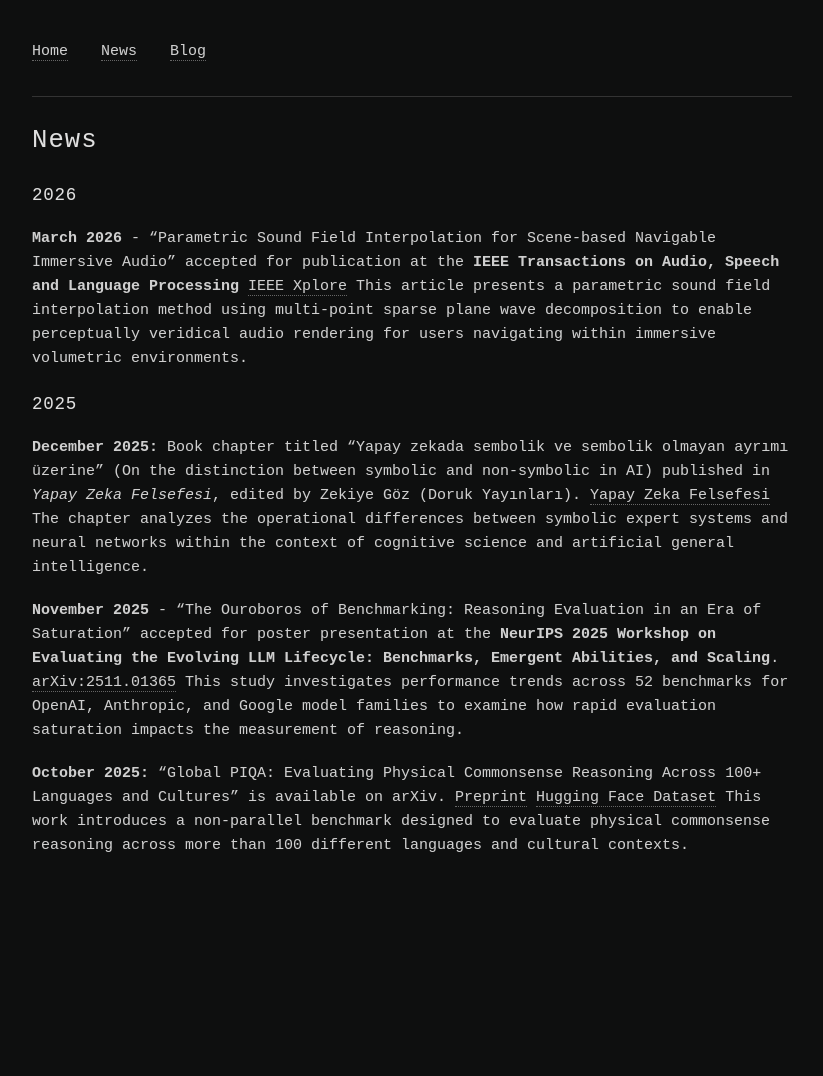
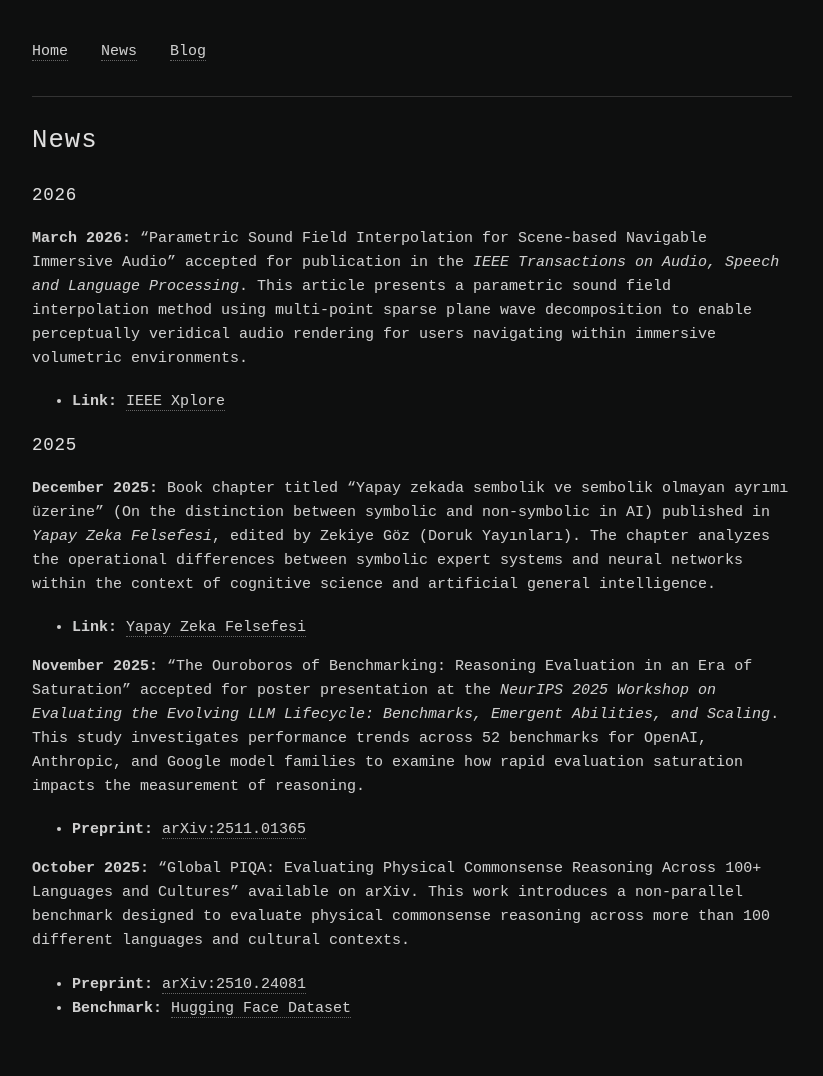
Before and after one commit to ieddeveci/ieddeveci.github.io, a Jekyll site: the page built from news.md, in a window 1280 px wide. Shown: the whole page, without its empty margins (228-1051 px from the left). Built offline with Jekyll 4.4.1, drawn with Linux system fonts in a browser that asks for light colours; before the commit the page ends 917 px from its top, so only the background shows below that.

Commit message:
Enhance news.md formatting

```diff
--- a/news.md
+++ b/news.md
@@ -6,12 +6,17 @@ permalink: /news/
 
 ### 2026
 
-**March 2026** - "Parametric Sound Field Interpolation for Scene-based Navigable Immersive Audio" accepted for publication at the **IEEE Transactions on Audio, Speech and Language Processing** [IEEE Xplore](https://ieeexplore.ieee.org/abstract/document/11425806) This article presents a parametric sound field interpolation method using multi-point sparse plane wave decomposition to enable perceptually veridical audio rendering for users navigating within immersive volumetric environments.
+**March 2026:** "Parametric Sound Field Interpolation for Scene-based Navigable Immersive Audio" accepted for publication in the *IEEE Transactions on Audio, Speech and Language Processing*. This article presents a parametric sound field interpolation method using multi-point sparse plane wave decomposition to enable perceptually veridical audio rendering for users navigating within immersive volumetric environments.
+* **Link:** [IEEE Xplore](https://ieeexplore.ieee.org/abstract/document/11425806)
 
 ### 2025
 
-**December 2025:** Book chapter titled "Yapay zekada sembolik ve sembolik olmayan ayrımı üzerine" (On the distinction between symbolic and non-symbolic in AI) published in *Yapay Zeka Felsefesi*, edited by Zekiye Göz (Doruk Yayınları). [Yapay Zeka Felsefesi](https://www.dorukyayinlari.com/kitap/yapay-zeka-felsefesi-cbf) The chapter analyzes the operational differences between symbolic expert systems and neural networks within the context of cognitive science and artificial general intelligence.
+**December 2025:** Book chapter titled "Yapay zekada sembolik ve sembolik olmayan ayrımı üzerine" (On the distinction between symbolic and non-symbolic in AI) published in *Yapay Zeka Felsefesi*, edited by Zekiye Göz (Doruk Yayınları). The chapter analyzes the operational differences between symbolic expert systems and neural networks within the context of cognitive science and artificial general intelligence.
+* **Link:** [Yapay Zeka Felsefesi](https://www.dorukyayinlari.com/kitap/yapay-zeka-felsefesi-cbf)
 
-**November 2025** - "The Ouroboros of Benchmarking: Reasoning Evaluation in an Era of Saturation" accepted for poster presentation at the **NeurIPS 2025 Workshop on Evaluating the Evolving LLM Lifecycle: Benchmarks, Emergent Abilities, and Scaling**. [arXiv:2511.01365](https://arxiv.org/abs/2511.01365) This study investigates performance trends across 52 benchmarks for OpenAI, Anthropic, and Google model families to examine how rapid evaluation saturation impacts the measurement of reasoning.
+**November 2025:** "The Ouroboros of Benchmarking: Reasoning Evaluation in an Era of Saturation" accepted for poster presentation at the *NeurIPS 2025 Workshop on Evaluating the Evolving LLM Lifecycle: Benchmarks, Emergent Abilities, and Scaling*. This study investigates performance trends across 52 benchmarks for OpenAI, Anthropic, and Google model families to examine how rapid evaluation saturation impacts the measurement of reasoning.
+* **Preprint:** [arXiv:2511.01365](https://arxiv.org/abs/2511.01365)
 
-**October 2025:** "Global PIQA: Evaluating Physical Commonsense Reasoning Across 100+ Languages and Cultures" is available on arXiv. [Preprint](https://arxiv.org/abs/2510.24081) [Hugging Face Dataset](https://huggingface.co/datasets/mrlbenchmarks/global-piqa-nonparallel?s=35) This work introduces a non-parallel benchmark designed to evaluate physical commonsense reasoning across more than 100 different languages and cultural contexts.
+**October 2025:** "Global PIQA: Evaluating Physical Commonsense Reasoning Across 100+ Languages and Cultures" available on arXiv. This work introduces a non-parallel benchmark designed to evaluate physical commonsense reasoning across more than 100 different languages and cultural contexts.
+* **Preprint:** [arXiv:2510.24081](https://arxiv.org/abs/2510.24081)
+* **Benchmark:** [Hugging Face Dataset](https://huggingface.co/datasets/mrlbenchmarks/global-piqa-nonparallel?s=35)
```
